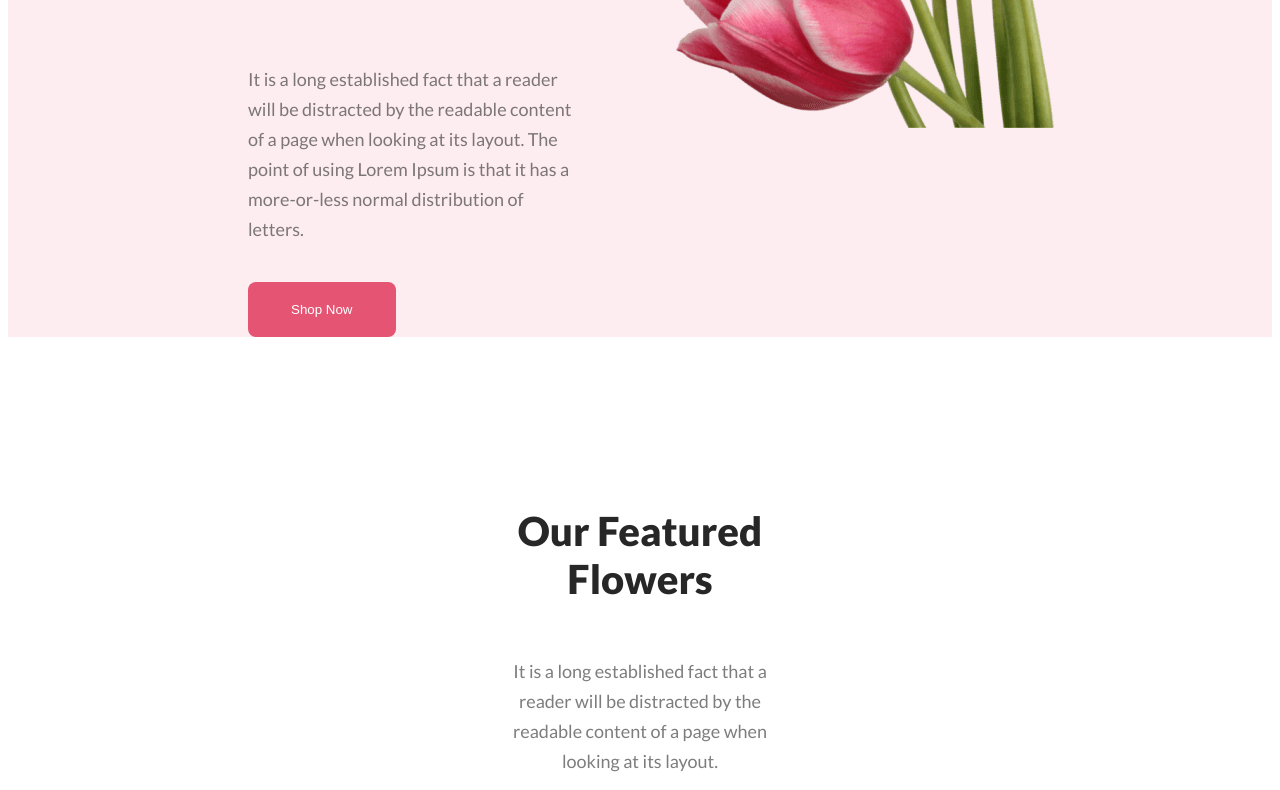
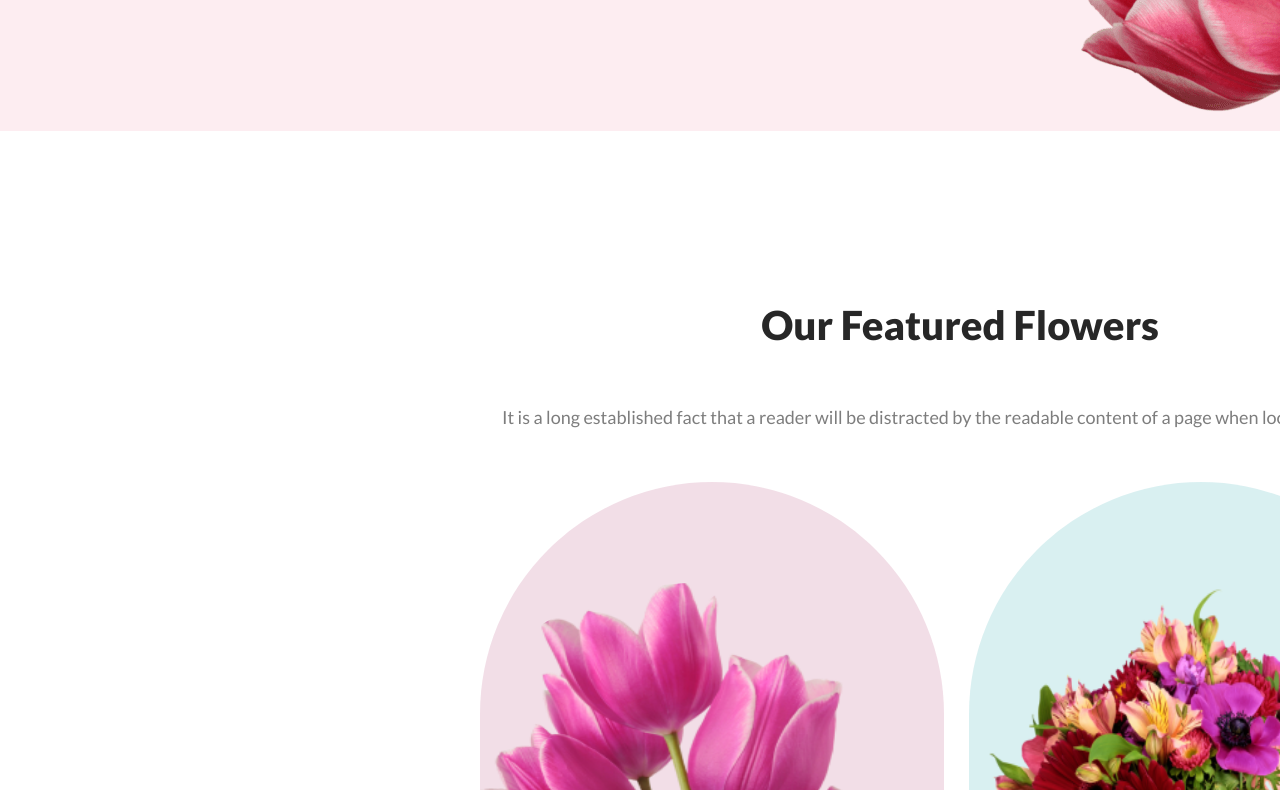
Before and after one commit to rar34/flower-shop, a plain HTML site: page index.html in a window 1280 px wide. Shown: the part 730-1520 px from the top of the page. Drawn offline with Linux system fonts and the light colour scheme.

Commit message:
added width

```diff
--- a/styles/flower.css
+++ b/styles/flower.css
@@ -1,5 +1,8 @@
 body{
     font-family: 'Lato', sans-serif;
+    width: 1920px;
+    margin-left: auto;
+    margin-right: auto;
 }
 /* banner related style */
 .banner{
```
